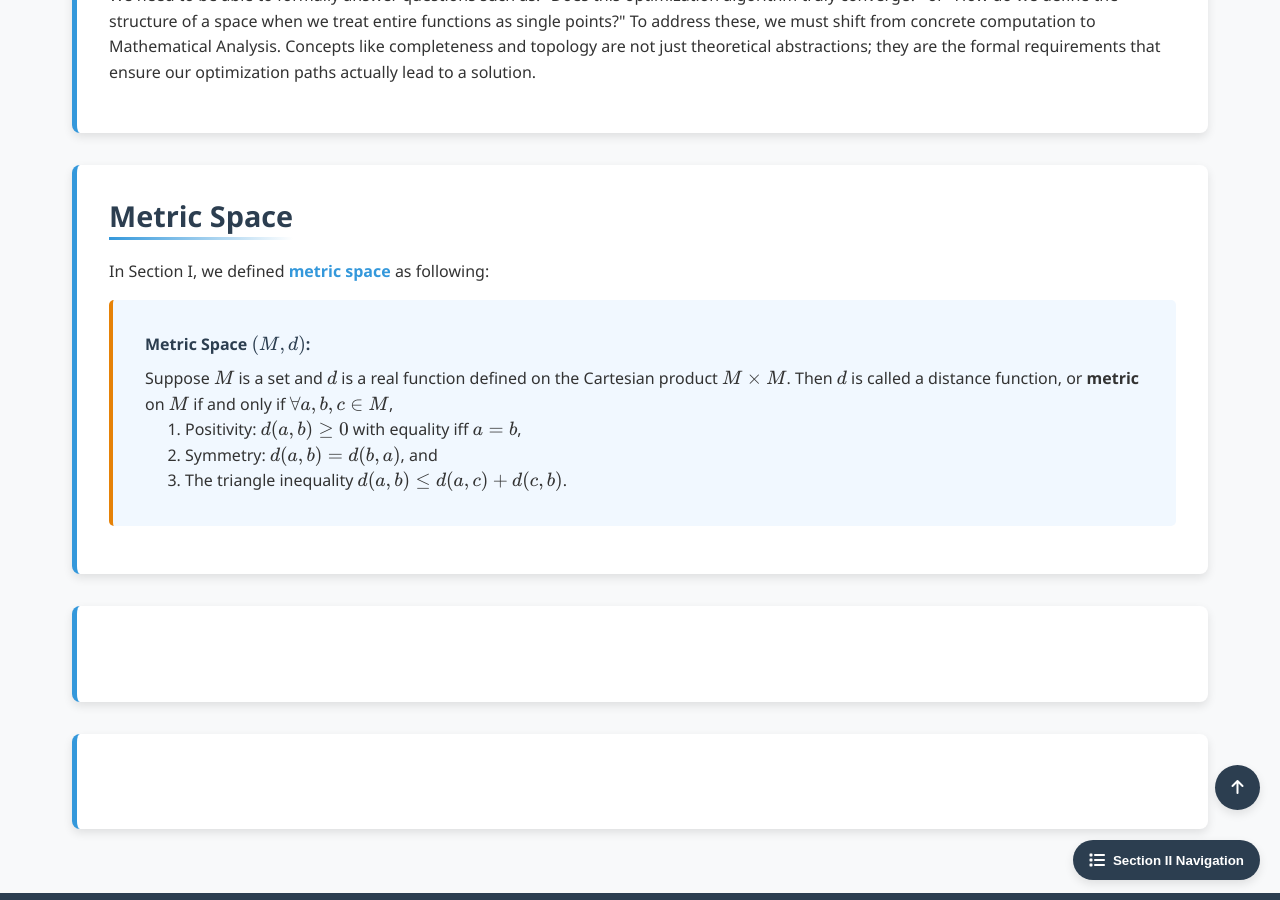
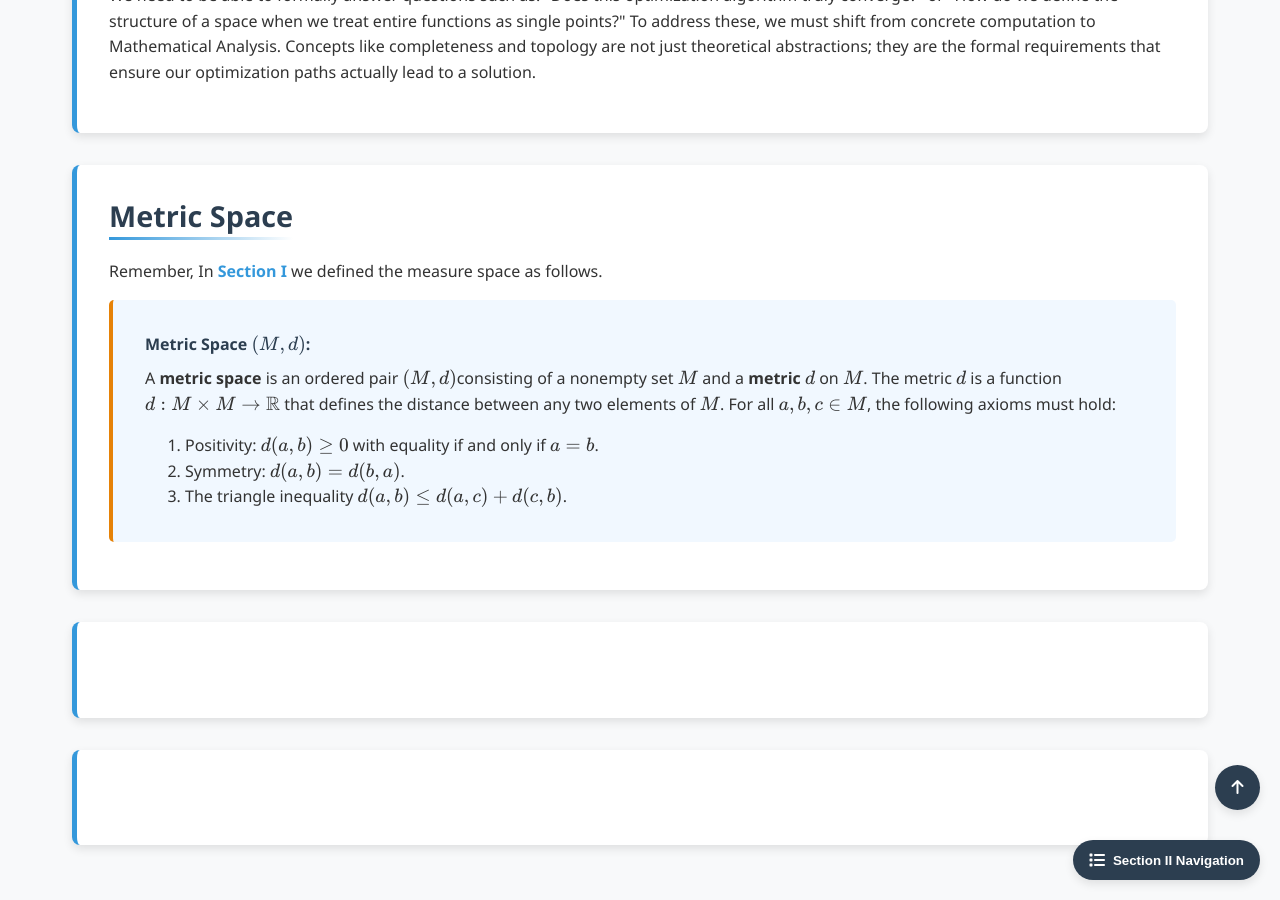
Before and after one commit to Yusukey01/yusukey01.github.io, a Jekyll site: the page built from Mathematics/Calculus/metric_space.html, in a window 1280 px wide and 900 px high, scrolled down 856 px. Built offline with Jekyll 4.4.1, drawn with Linux system fonts in a browser that asks for light colours.

Commit message:
added insight and updated link

```diff
--- a/Mathematics/Calculus/metric_space.html
+++ b/Mathematics/Calculus/metric_space.html
@@ -115,16 +115,20 @@ noindex: true
             <section id="metric" class="section-content">
                 <h2>Metric Space</h2>
                 <p>
-                    In Section I, we defined <a href="../Linear_algebra/trace.html#ms"><strong>metric space</strong></a> as following:
+                    Remember, In <a href="../Linear_algebra/trace.html#ms"><strong>Section I</strong></a> we defined the measure space
+                    as follows.
                 </p>
                 <div class="theorem">
                     <span class="theorem-title">Metric Space \((M, d)\):</span>
-                        Suppose \(M\) is a set and \(d\) is a real function defined on the Cartesian product
-                        \(M \times M\). Then \(d\) is called a distance function, or <strong>metric</strong> on \(M\) if and only if
-                        \(\forall a, b, c \in M\),
+                    <p>
+                        A <strong>metric space</strong> is an ordered pair \((M, d)\)consisting of a nonempty set
+                        \(M\) and a <strong>metric</strong> \(d\) on \(M\). The metric \(d\) is a function
+                        \(d: M \times M \to \mathbb{R}\) that defines the distance between any two elements of \(M\).
+                        For all \(a, b, c \in M\), the following axioms must hold:
+                    </p>
                     <ol style="padding-left: 40px;">
-                            <li>Positivity: \(d(a,b) \geq 0\) with equality iff \(a = b\),</li>
-                            <li>Symmetry: \(d(a,b) = d(b,a)\), and</li>
+                        <li>Positivity: \(d(a,b) \geq 0\) with equality if and only if \(a = b\).</li>
+                        <li>Symmetry: \(d(a,b) = d(b,a)\).</li>
                         <li>The triangle inequality \(d(a,b) \leq d(a,c) + d(c, b)\).</li>
                     </ol>
                 </div>
```
Also changed, not shown: Mathematics/Linear_algebra/trace.html (+9 -6 lines). Lines whose indentation alone changed are shown as unchanged.
